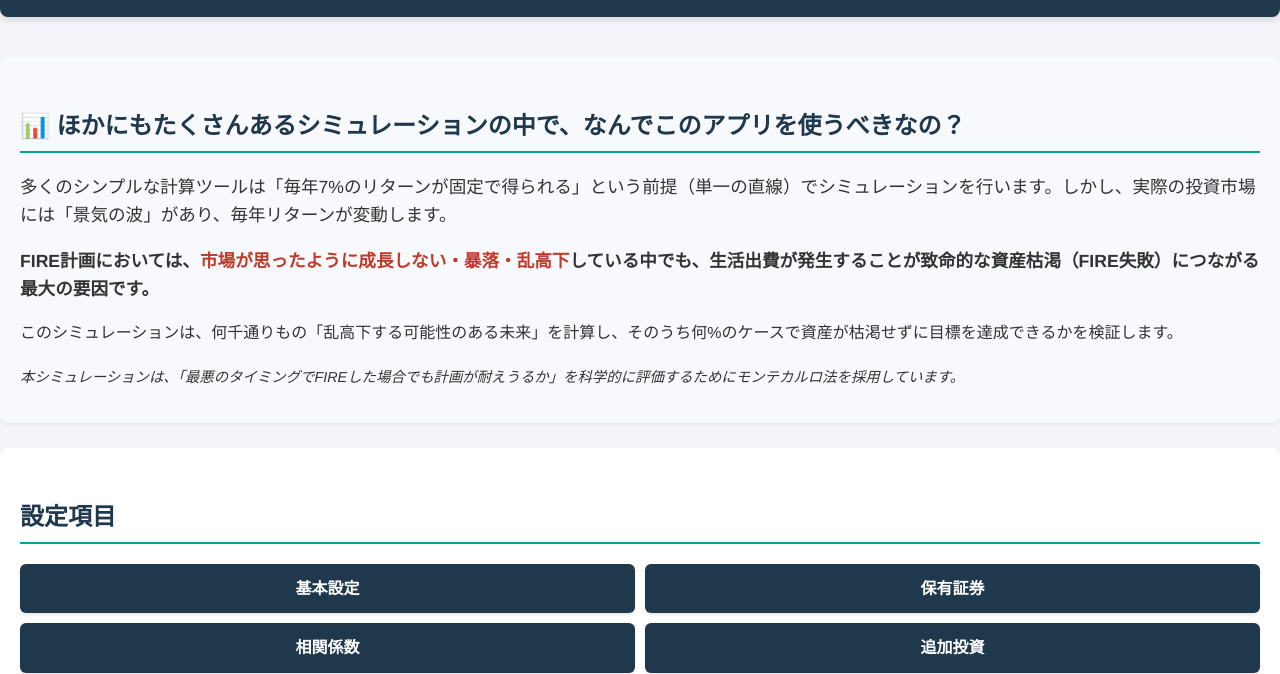
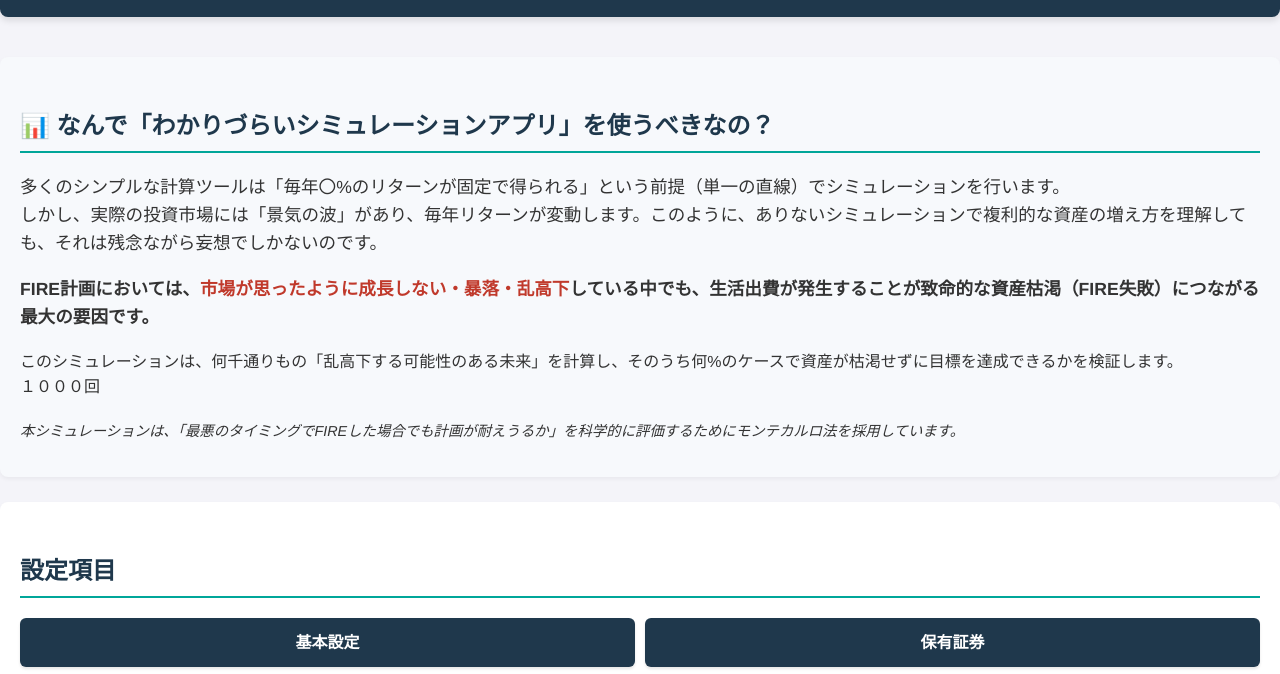
Before and after one commit to suekichi98765-debug/FIRE, a plain HTML site: page index.html in a window 1280 px wide. Shown: the part 102-776 px from the top of the page. Drawn offline with Linux system fonts and the light colour scheme.

Commit message:
説明文の変更

```diff
--- a/index.html
+++ b/index.html
@@ -14,15 +14,17 @@
 
     <main>
         <div class="navigation-container" style="background-color: #f7f9fc; padding: 20px; margin-bottom: 25px; border-radius: 8px;">
-            <h2>📊 ほかにもたくさんあるシミュレーションの中で、なんでこのアプリを使うべきなの？</h2>
+            <h2>📊 なんで「わかりづらいシミュレーションアプリ」を使うべきなの？</h2>
             <p style="text-align: left; line-height: 1.6; font-size: 1.1em;">
-                多くのシンプルな計算ツールは「毎年7%のリターンが固定で得られる」という前提（単一の直線）でシミュレーションを行います。しかし、実際の投資市場には「景気の波」があり、毎年リターンが変動します。
+                多くのシンプルな計算ツールは「毎年〇%のリターンが固定で得られる」という前提（単一の直線）でシミュレーションを行います。<br>しかし、実際の投資市場には「景気の波」があり、毎年リターンが変動します。このように、ありないシミュレーションで複利的な資産の増え方を理解しても、それは残念ながら妄想でしかないのです。
             </p>
             <p style="text-align: left; line-height: 1.6; font-size: 1.1em; font-weight: bold;">
                 FIRE計画においては、<span style="color: #c0392b;">市場が思ったように成長しない・暴落・乱高下</span>している中でも、生活出費が発生することが致命的な資産枯渇（FIRE失敗）につながる最大の要因です。
             </p>
             <p style="text-align: left; line-height: 1.6;">
                 このシミュレーションは、何千通りもの「乱高下する可能性のある未来」を計算し、そのうち何%のケースで資産が枯渇せずに目標を達成できるかを検証します。
+		<br>
+		１０００回
             </p>
             <center style="margin: 20px 0;">
 
```
